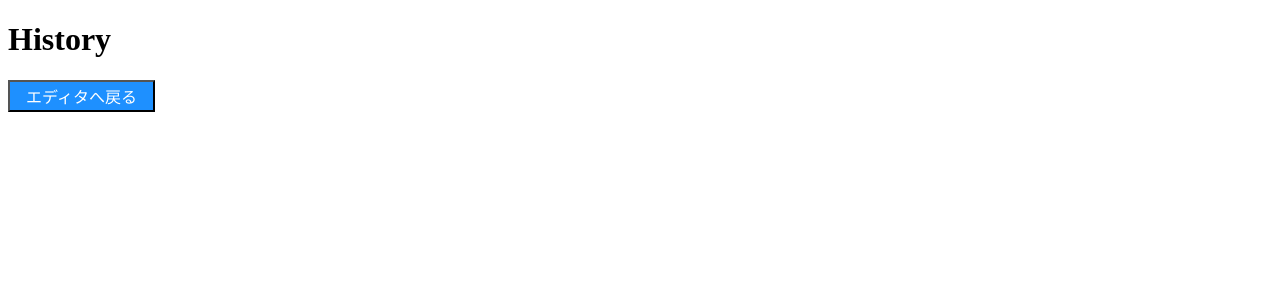
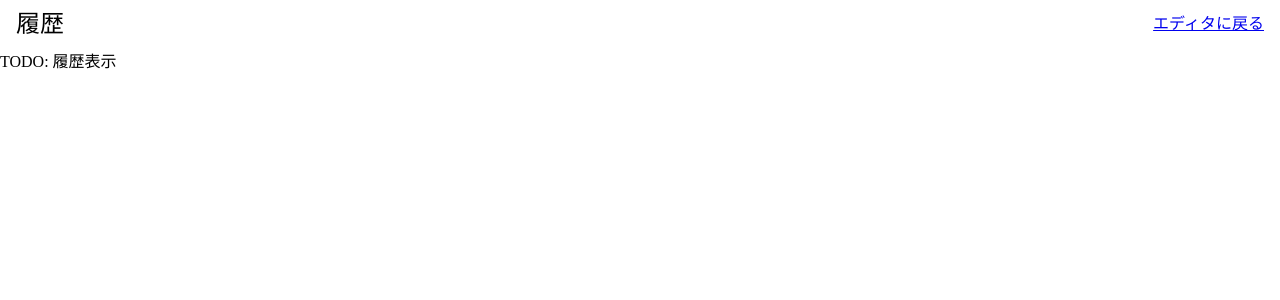
Before and after one commit to minminibear/markdown-editor, a React app: page /#/history in a window 1280 px wide. Shown: the top 300 px of the page. Built offline with nearby package versions, Linux system fonts and the light colour scheme.

Commit message:
コンポーネントとして切り出す

```diff
--- a/src/pages/editor.tsx
+++ b/src/pages/editor.tsx
@@ -6,34 +6,23 @@ import { putMemo } from '../indexeddb/memos'
 import { Button } from '../components/button'
 import { SaveModal } from '../components/save_modal'
 import { Link } from 'react-router-dom'
+import { Header } from '../components/header'
 
 const { useState } = React
 
-const Header = styled.header`
-    align-content: center;
-    display: flex;
-    font-size: 1.5rem;
-    height: 2rem;
-    justify-content: space-between;
-    left: 0;
-    line-height: 2rem;
-    padding:0.5rem 1rem;
+const Wrapper = styled.div`
+bottom: 0;
+left: 0;
+position: fixed;
+right: 0;
+top: 3rem;
+`
+
+const HeaderArea = styled.div`
     position: fixed;
     right: 0;
     top: 0;
-`
-const HeaderControl = styled.div`
-    height: 2rem;
-    display: flex;
-    align-content: center;
-`
-
-const Wrapper = styled.div`
-    bottom: 0;
     left: 0;
-    position: fixed;
-    right: 0;
-    top: 3rem;
 `
 
 const TextArea = styled.textarea`
@@ -73,9 +62,8 @@ export const Editor: React.FC = () => {
 
     return (
         <>
-            <Header>
-                Markdown Editor
-                <HeaderControl>
+            <HeaderArea>
+                <Header title='Markdown Editor'>
                     {/* 保存するボタンを押した場合にモーダル表示のフラグをONにする */}
                     <Button onClick={() => setShowModal(true)}>
                         保存する
@@ -83,15 +71,13 @@ export const Editor: React.FC = () => {
                     <Link to="/history">
                         履歴をみる
                     </Link>
-                </HeaderControl>
-            </Header>
+                </Header>
+            </HeaderArea>
             <Wrapper>
-                {/* コードでテキストが変更される度にlocalStorageへ保存する処理を入れる */}
                 <TextArea
                     onChange={(event) => setText(event.target.value)}
                     value={text}
-                />
-
+                    />
                 <Preview>
                     <ReactMarkdown children={text} />
                 </Preview>
--- a/src/pages/history.tsx
+++ b/src/pages/history.tsx
@@ -1,18 +1,42 @@
 import * as React from "react";
-import { useNavigate } from "react-router-dom";
-import { Button } from '../components/button'
+// import { useNavigate } from "react-router-dom";
+// import { Button } from '../components/button'
 // useHistory:Reactのカスタムフックでhistoryオブジェクトを返す。
 // historyはブラウザの履歴を扱うためのAPIを提供
+import {
+    Link,
+    useNavigate,
+} from 'react-router-dom'
+import styled from "styled-components";
+import { Header } from '../components/header'
 
+const HeaderArea = styled.div`
+    position: fixed;
+    right: 0;
+    top: 0;
+    left: 0;
+`
+const Wrapper = styled.div`
+    bottom: 0;
+    left: 0;
+    position: fixed;
+    right: 0;
+    top: 3rem;
+    padding: 0 1 rem;
+`
 export const History: React.FC = () => {
-    const navigate = useNavigate()
     return (
         <>
-            <h1>History</h1>
-            <Button onClick={() => navigate('/editor')}>
-                {/* history.push('/editor')と記述すると指定されたパスに遷移できます */}
-                エディタへ戻る
-            </Button>
+        <HeaderArea>
+            <Header title="履歴">
+                <Link to="/editor">
+                    エディタに戻る
+                </Link>
+            </Header>
+        </HeaderArea>
+        <Wrapper>
+            TODO: 履歴表示
+        </Wrapper>
         </>
     )
 }
```
